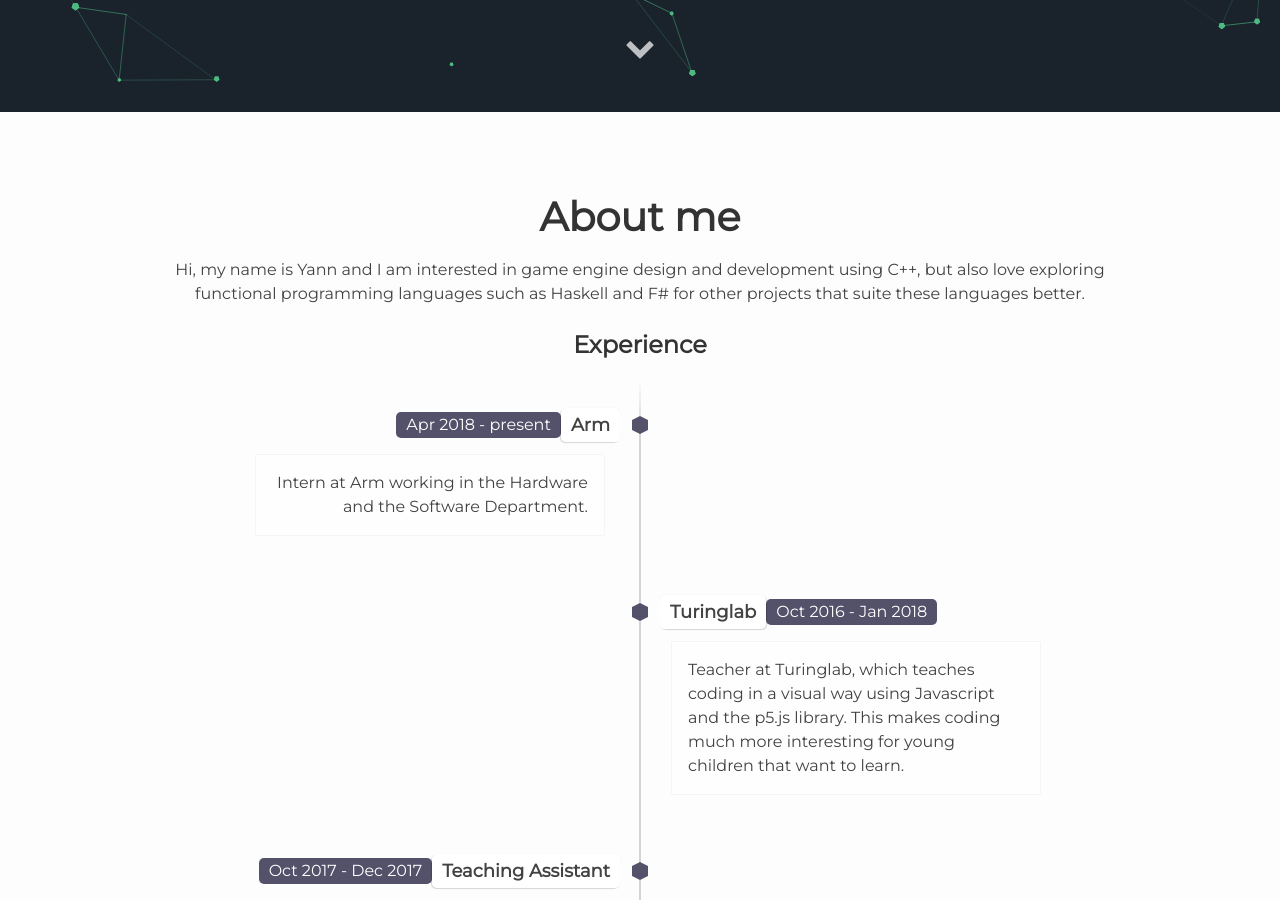
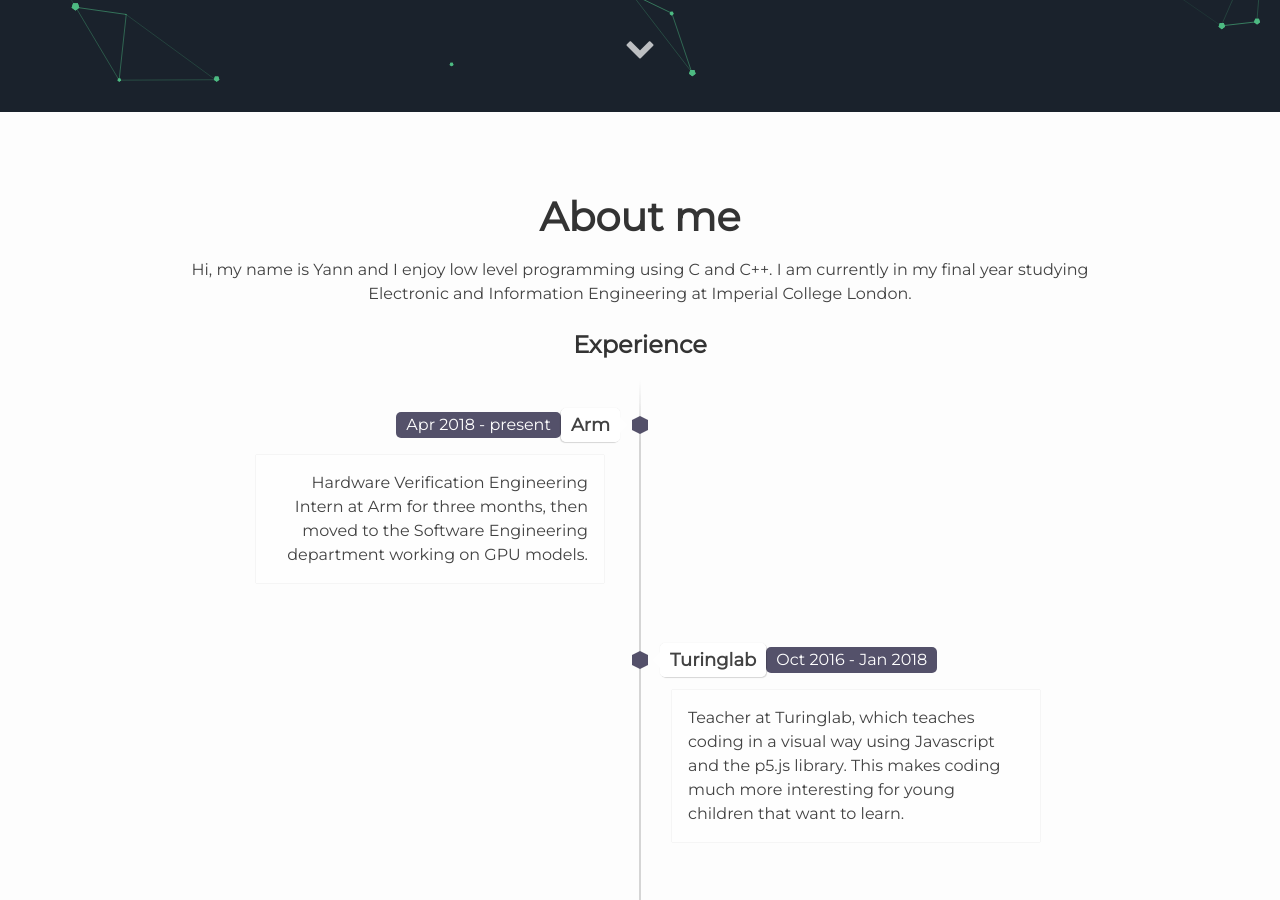
Before and after one commit to ymherklotz/website-imperial, a Jekyll site: the page built from index.md, in a window 1280 px wide and 900 px high, scrolled down 788 px. Built offline with Jekyll 4.4.1, drawn with Linux system fonts in a browser that asks for light colours; some of the changed text lies outside the part shown.

Commit message:
Adding data to about yaml

```diff
--- a/_data/about.yml
+++ b/_data/about.yml
@@ -1,14 +1,15 @@
 user_about: >-
-  Hi, my name is Yann and I am interested in game engine design and development
-  using C++, but also love exploring functional programming languages such as
-  Haskell and F# for other projects that suite these languages better.
+  Hi, my name is Yann and I enjoy low level programming using C and C++. I am
+  currently in my final year studying Electronic and Information Engineering at
+  Imperial College London.
 
 timeline:
   -
     company: Arm
     dates: Apr 2018 - present
     description: >-
-      Intern at Arm working in the Hardware and the Software Department.
+      Hardware Verification Engineering Intern at Arm for three months, then
+      moved to the Software Engineering department working on GPU models.
   -
     company: Turinglab
     dates: Oct 2016 - Jan 2018
@@ -20,4 +21,6 @@ timeline:
     company: Teaching Assistant
     dates: Oct 2017 - Dec 2017
     description: >-
-      Software Engineering Teaching Assistant at Imperial College London.
+      Software Engineering Teaching Assistant at Imperial College London, where
+      I helped teach first and second year students the basics of C++, and then
+      the concept behind Object Oriented programming.
```
